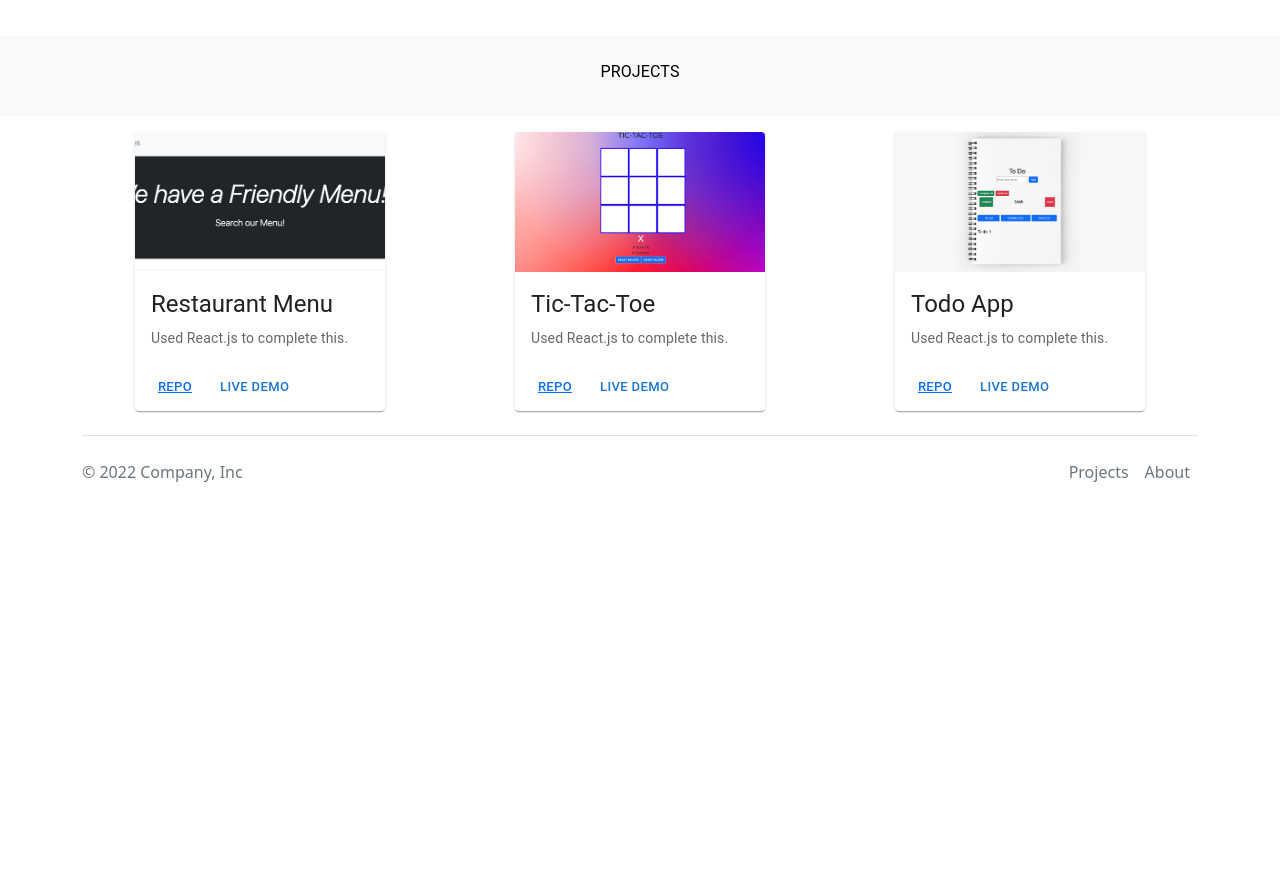
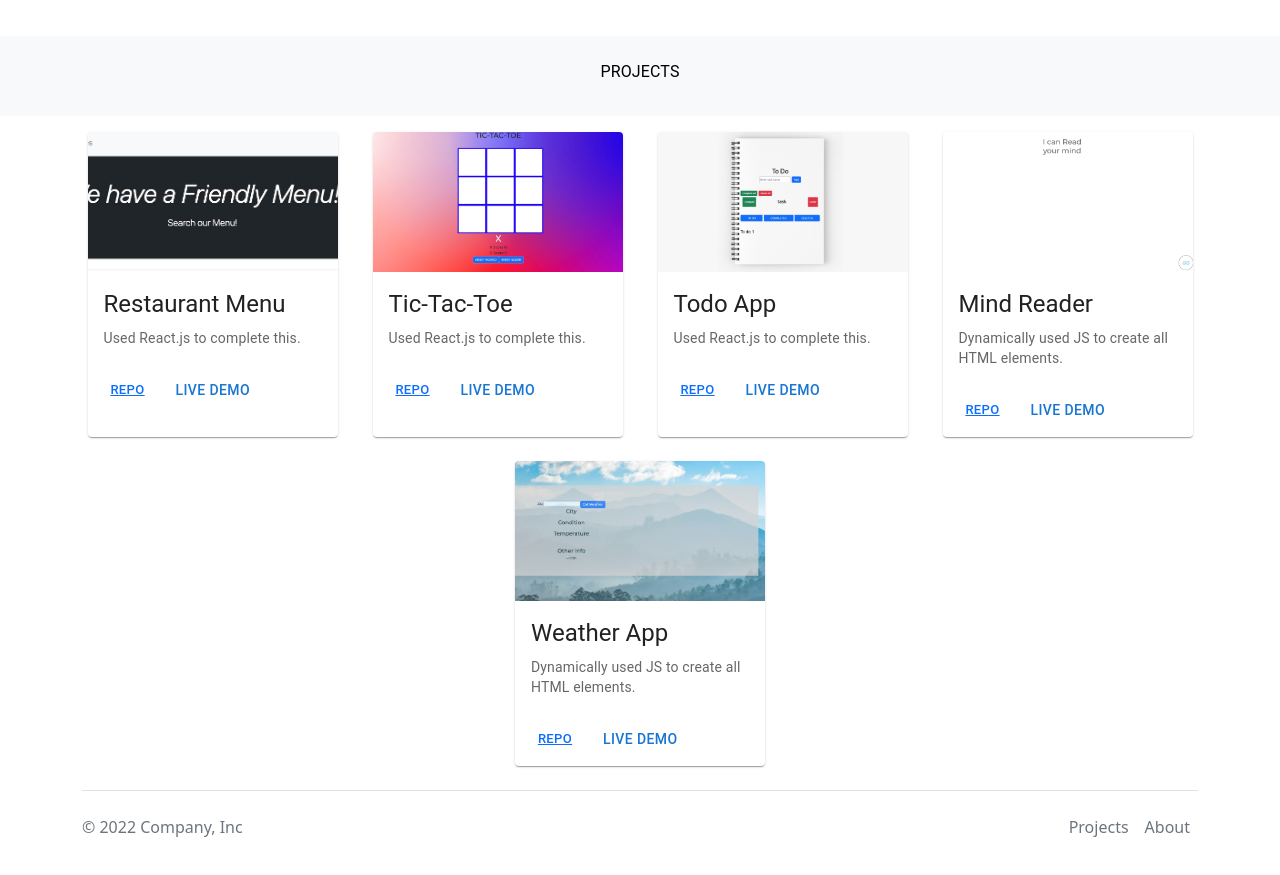
Before and after one commit to alexGalvan0/alexGalvan0.github.io, a React (Create React App) app in the folder portfolio/: page / in a window 1280 px wide. Shown: the part 1280-2155 px from the top of the page. Before the commit the page ends 1836 px from the top, so only its background shows below. Built offline with nearby package versions, Linux system fonts and the light colour scheme.

Commit message:
weather app

```diff
--- a/portfolio/src/components/ProjectCard.js
+++ b/portfolio/src/components/ProjectCard.js
@@ -26,7 +26,8 @@ export default function ProjectCard({imagePath, title, description,repoLink, liv
       </CardContent>
       <CardActions>
         <Button size="small"><a target='_blank' href={repoLink}>Repo</a></Button>
-        <Button size="small"><a target='_blank' href={liveDemo}>Live Demo</a></Button>
+        <Button><a href={liveDemo}>Live Demo</a></Button>
+
       </CardActions>
     </Card>
   );
--- a/portfolio/src/projects.js
+++ b/portfolio/src/projects.js
@@ -18,4 +18,18 @@ export const projects = [
     description: "Used React.js to complete this.",
     repoLink: "https://github.com/alexGalvan0/react-todo",
   },
+  {
+    imagePath: "./img/mind-reader.jpg",
+    title: "Mind Reader",
+    description: "Dynamically used JS to create all HTML elements.",
+    repoLink: "https://github.com/alexGalvan0/mind-reader",
+    liveDemo: "https://alexgalvan0.github.io/mind-reader/"
+  },
+  {
+    imagePath: "./img/weather-app.jpg",
+    title: "Weather App",
+    description: "Dynamically used JS to create all HTML elements.",
+    repoLink: "https://github.com/alexGalvan0/weather-app",
+    liveDemo:'https://alexgalvan0.github.io/weather-app/'
+  },
 ];
```
Also changed, not shown: portfolio/public/img/mind-reader.jpg (added), portfolio/public/img/weather-app.jpg (added), 13 other files (tests, documents, lock files or other folders).
